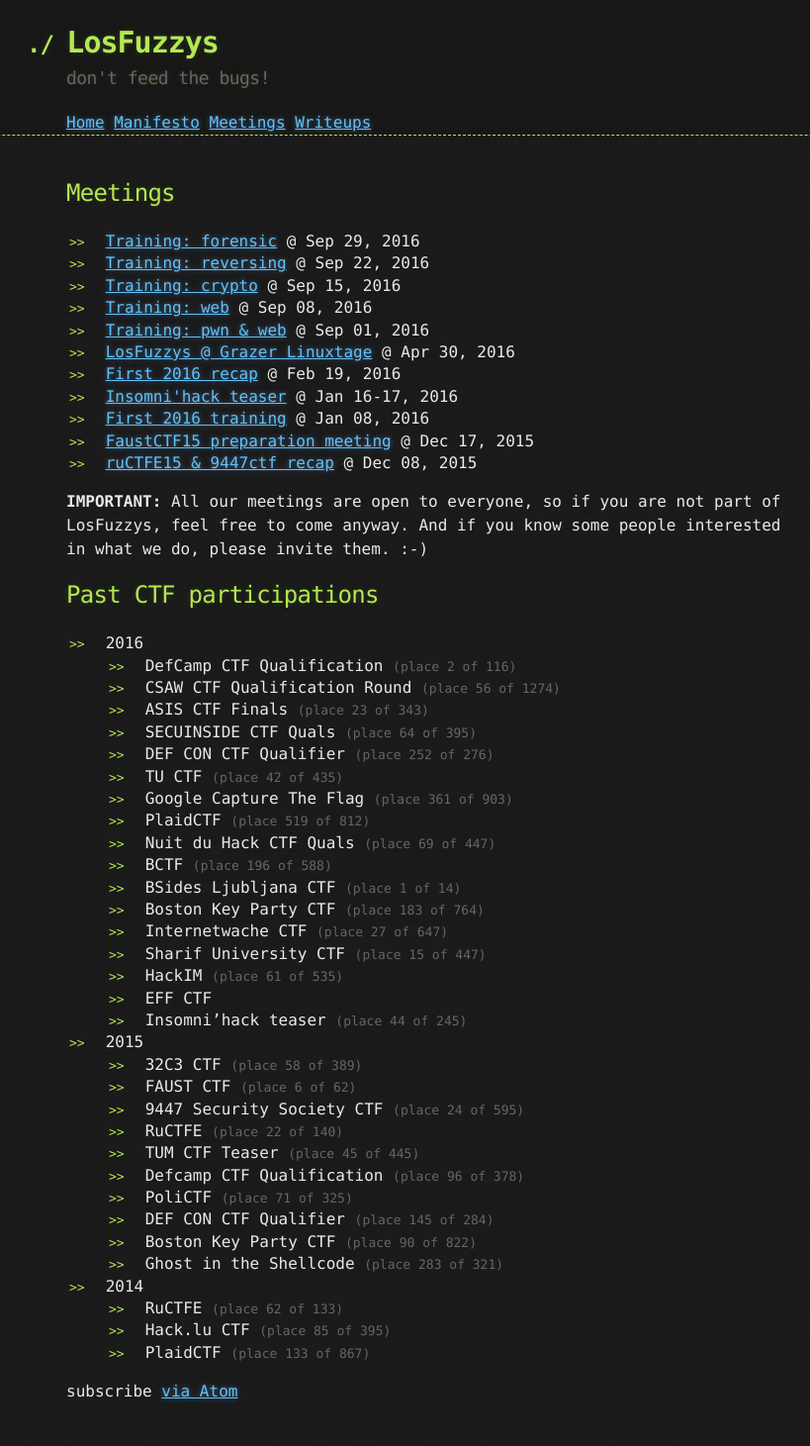
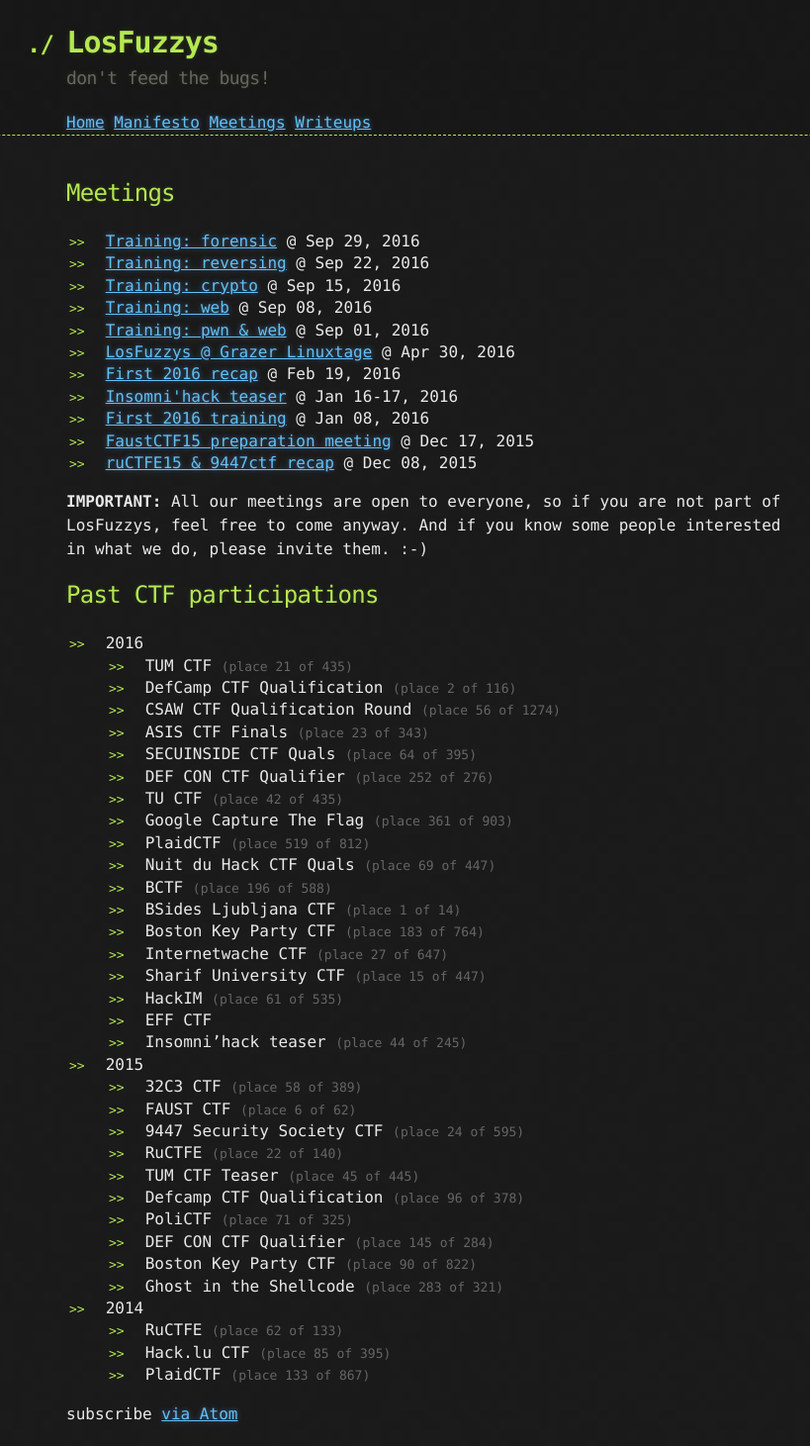
Before and after one commit to mtps3/Mtps3.github.io, a Jekyll site: the page built from meetings.md, in a window 1280 px wide. Shown: the whole page at 99% size, without its empty margins (198-1017 px from the left). Built offline with Jekyll 4.4.1, drawn with Linux system fonts in a browser that asks for light colours; before the commit the page ends 1438 px from its top, so only the background shows below that.

Commit message:
added TUM CTF score

```diff
--- a/meetings.md
+++ b/meetings.md
@@ -18,6 +18,7 @@
 <!-- generated using scripts/getPastCTFs.py  -->
 
 * 2016
+  * TUM CTF <span class="discreet">(place 21 of 435)</span>
   * DefCamp CTF Qualification <span class="discreet">(place 2 of 116)</span>
   * CSAW CTF Qualification Round <span class="discreet">(place 56 of 1274)</span>
   * ASIS CTF Finals <span class="discreet">(place 23 of 343)</span>
```
